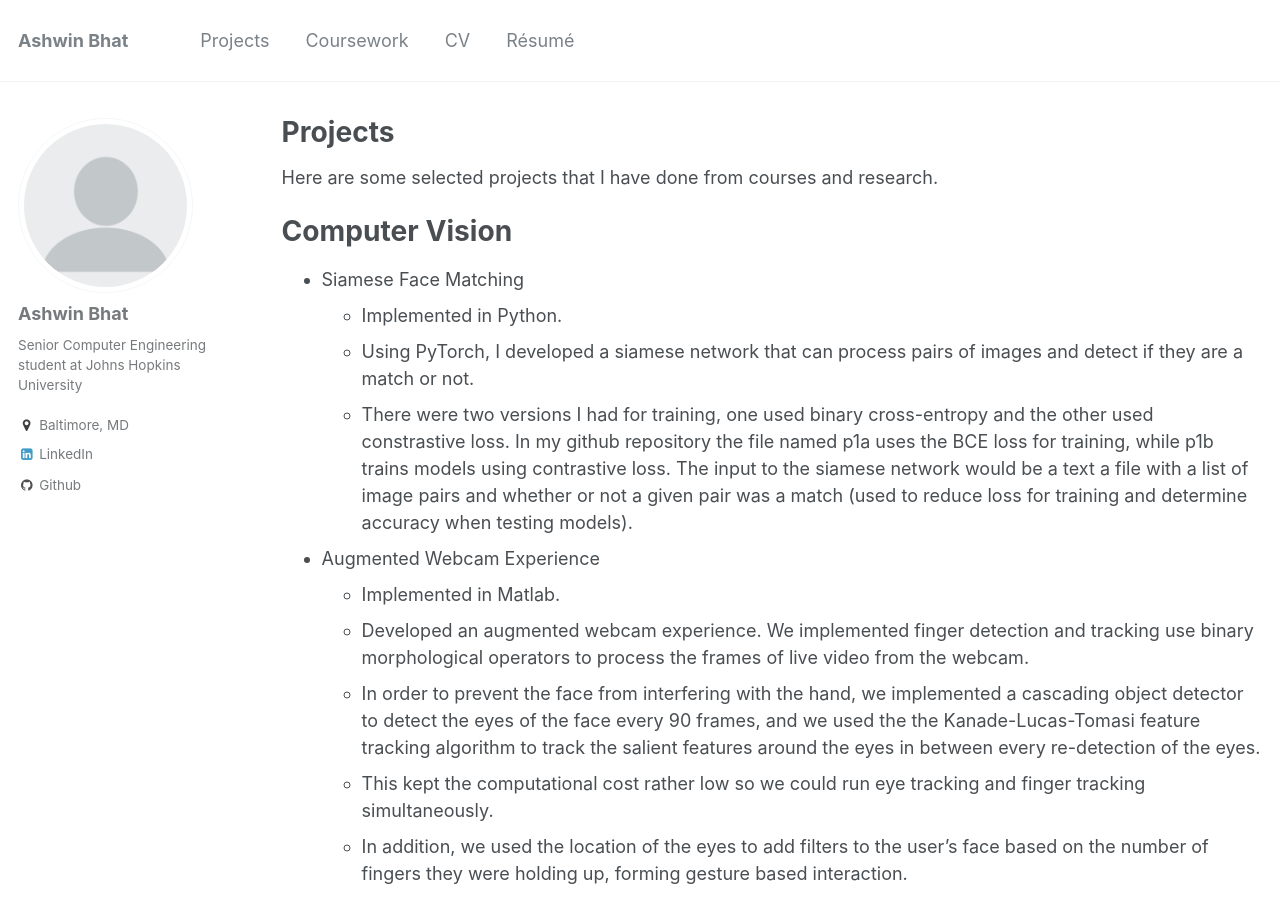
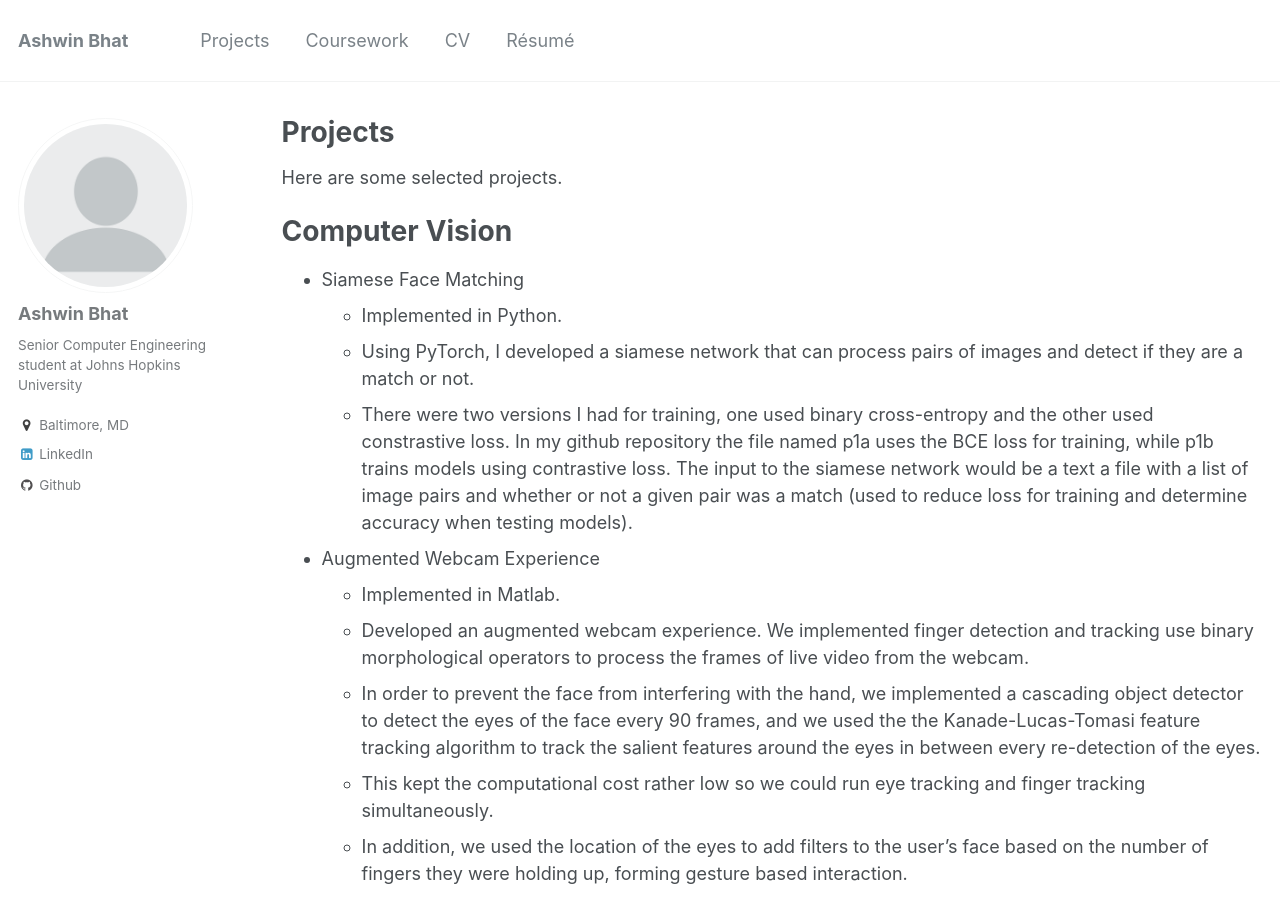
Before and after one commit to The-Shwin/the-shwin.github.io, a Jekyll site: the page built from _pages/projects.md, in a window 1280 px wide and 900 px high. Built offline with Jekyll 4.4.1, drawn with Linux system fonts in a browser that asks for light colours.

Commit message:
Update projects.md

```diff
--- a/_pages/projects.md
+++ b/_pages/projects.md
@@ -7,7 +7,7 @@ author_profile: true
 
 {% include base_path %}
 
-Here are some selected projects that I have done from courses and research.
+Here are some selected projects.
 
 Computer Vision
 ======
```
